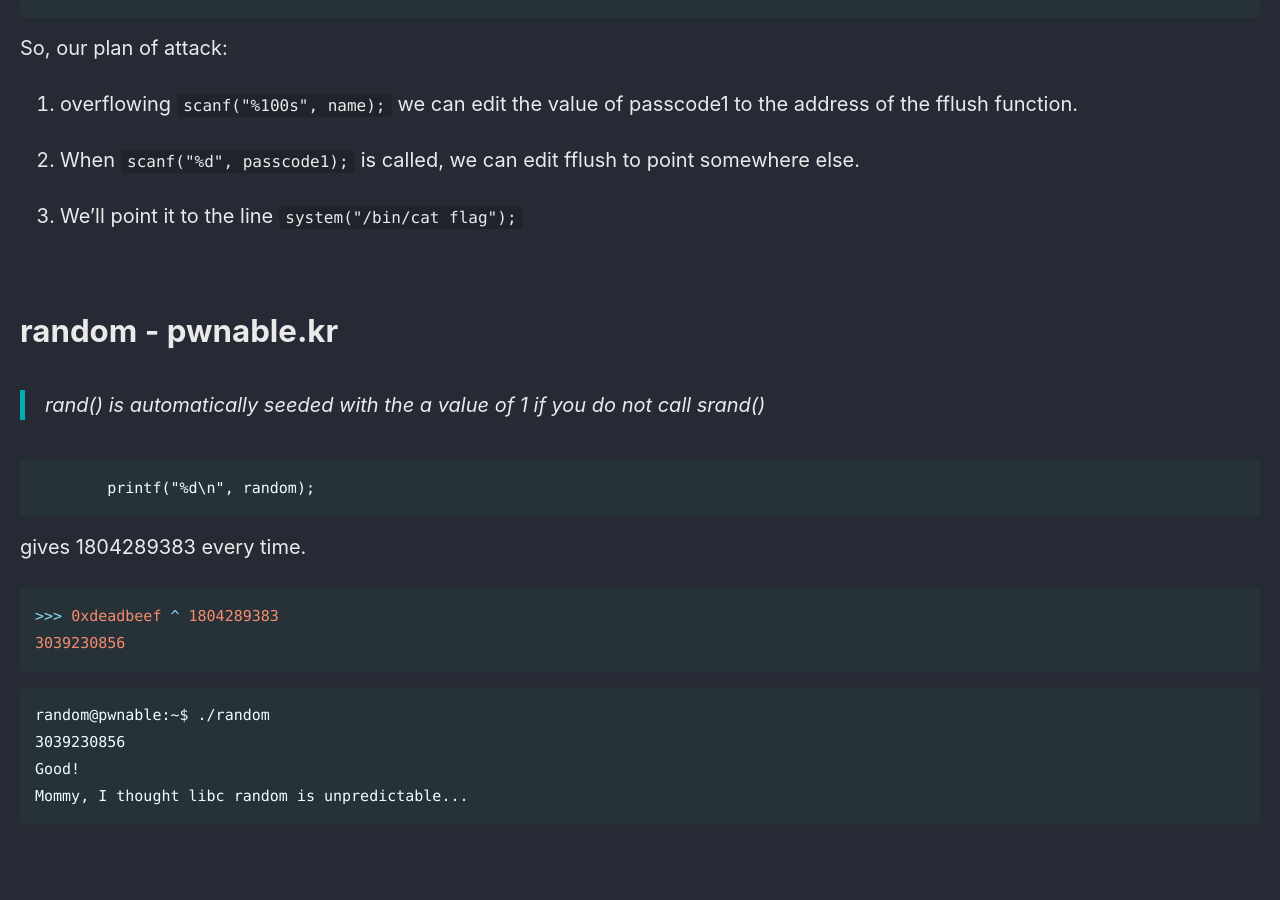
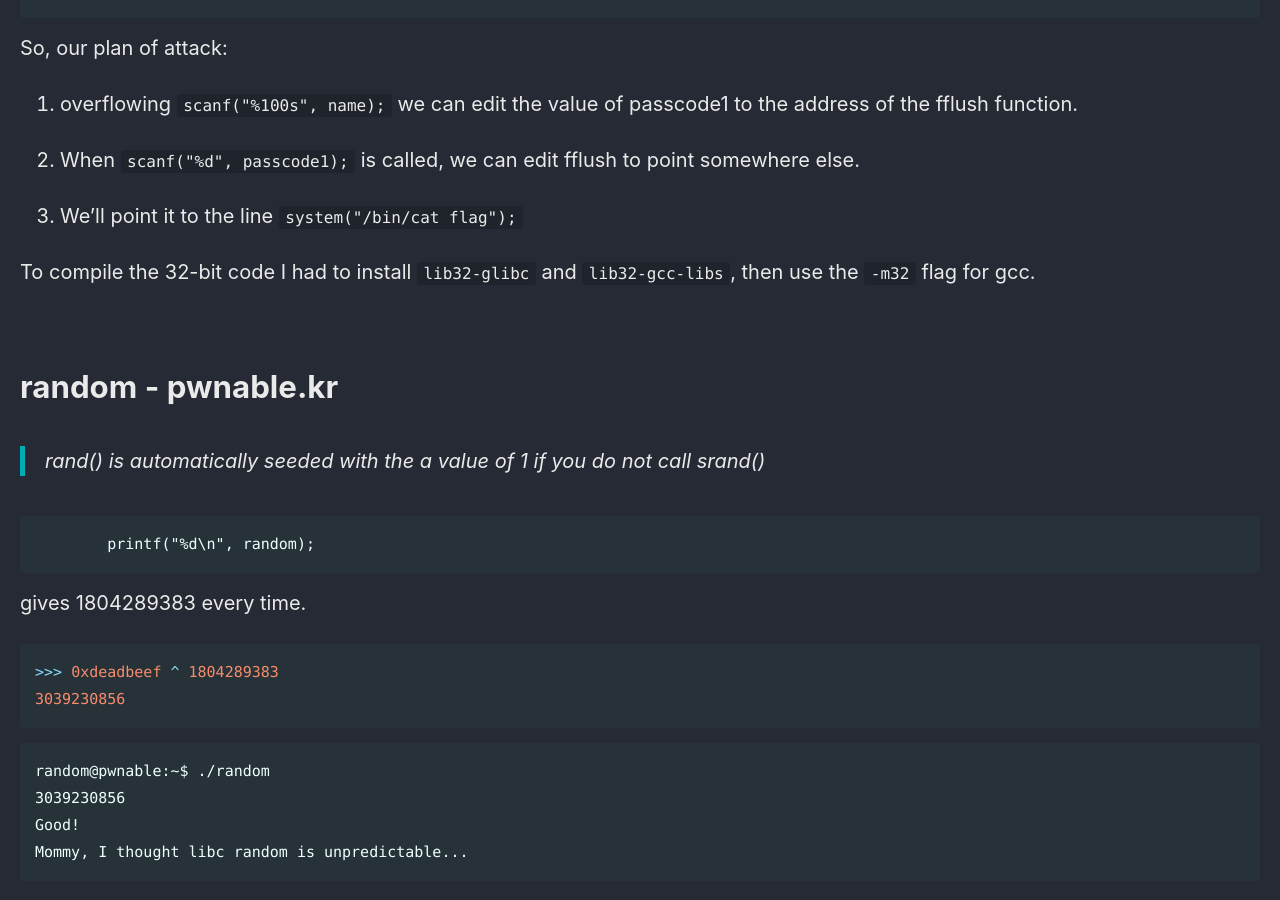
Before and after one commit to Connor-McCartney/Connor-McCartney.github.io, a Jekyll site: the page built from _pages/misc/pwn.md, in a window 1280 px wide and 900 px high, scrolled down 24136 px. Built offline with Jekyll 4.4.1, drawn with Linux system fonts in a browser that asks for light colours; cached includes are drawn as plain includes; before the commit the page ends 25006 px from its top, so only the background shows below that.

Commit message:
Update pwn.md

```diff
--- a/_pages/misc/pwn.md
+++ b/_pages/misc/pwn.md
@@ -985,7 +985,7 @@ So, our plan of attack:
 
 3. We'll point it to the line `system("/bin/cat flag");`
 
-
+To compile the 32-bit code I had to install `lib32-glibc` and `lib32-gcc-libs`, then use the `-m32` flag for gcc.
 
 
 <br>
```
